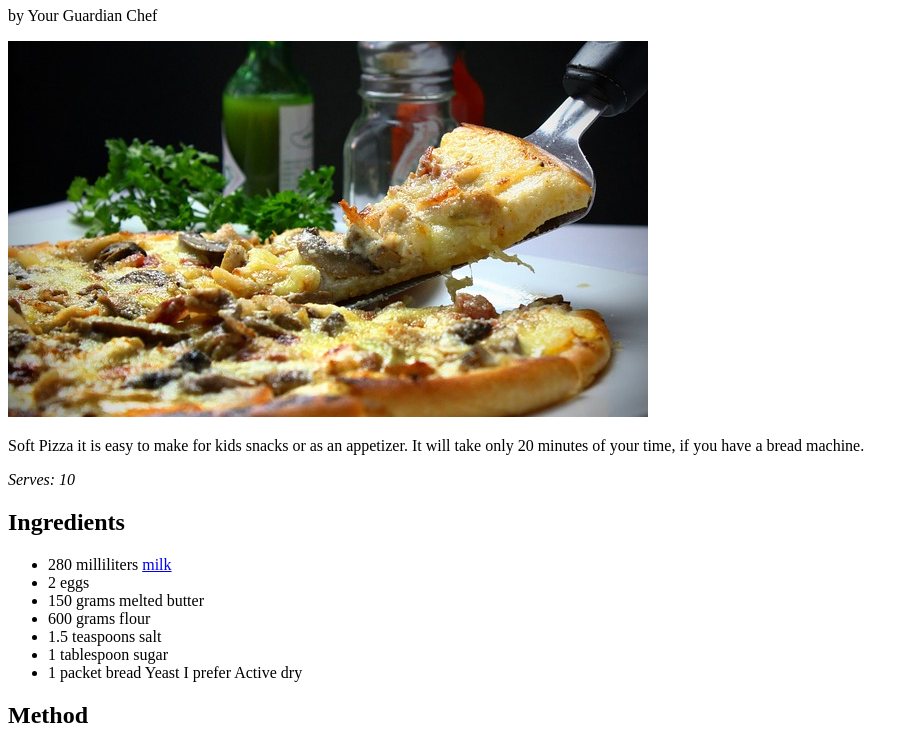
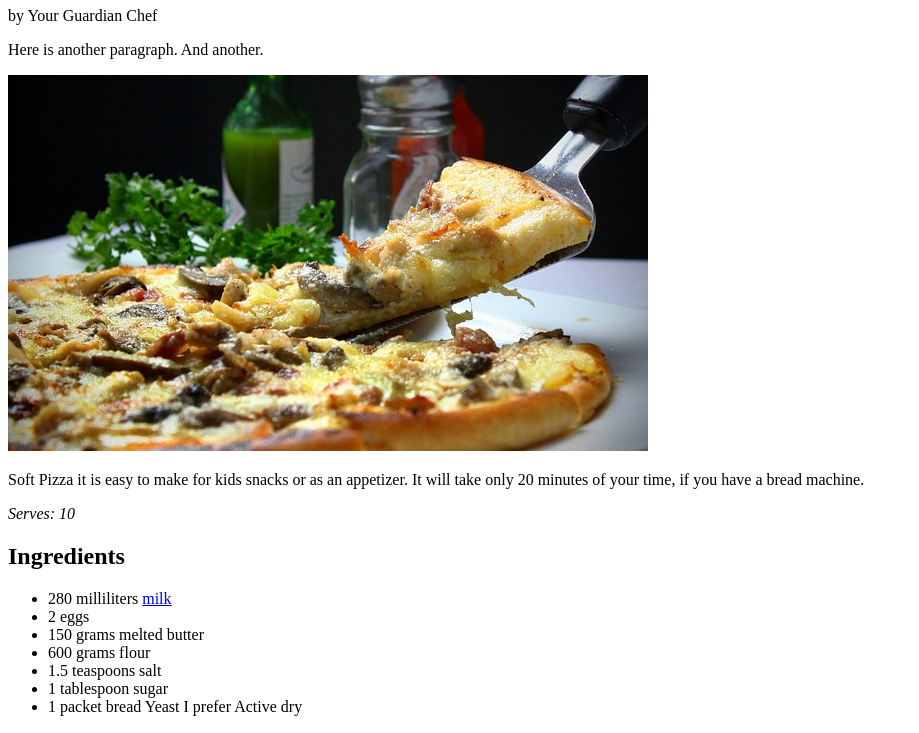
Before and after one commit to imt-549-sp19/git-example, a website: page pizza/index.html in a window 1280 px wide. Shown: the part 73-806 px from the top of the page, without its empty margins (0-919 px from the left). Drawn offline with Linux system fonts and the light colour scheme.

Commit message:
Added browser-sync

```diff
--- a/pizza/index.html
+++ b/pizza/index.html
@@ -10,6 +10,7 @@
     <header>
         <h1>Soft Pizza with Basil, Cherry Tomatoes and Mozzarella</h1>
         <p>by Your Guardian Chef</p>
+        <p>Here is another paragraph. And another.</p>
     </header>
     <main>
         <img src="images/pizza.jpg" alt="Pizza with one slice being served">
```
Also changed, not shown: package.json (added, +24 -0 lines), 2 other files.
